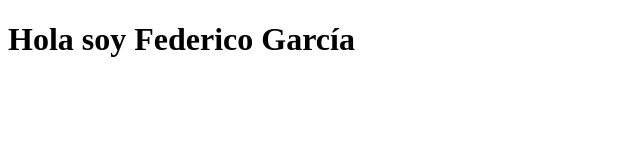
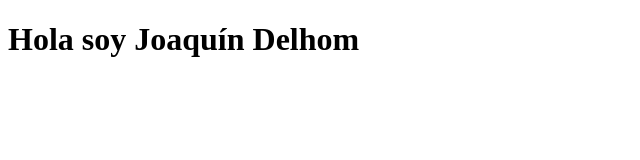
Before and after one commit to joadelvia/cursodocker, a plain HTML site: page index.html in a window 1280 px wide. Shown: the whole page, without its empty margins (0-640 px from the left). Drawn offline with Linux system fonts and the light colour scheme.

Commit message:
Tercer build

```diff
--- a/index.html
+++ b/index.html
@@ -6,6 +6,6 @@
     <title>Hola mundo</title>
 </head>
 <body>
-    <h1>Hola soy Federico García</h1>
+    <h1>Hola soy Joaquín Delhom</h1>
 </body>
 </html>
```
